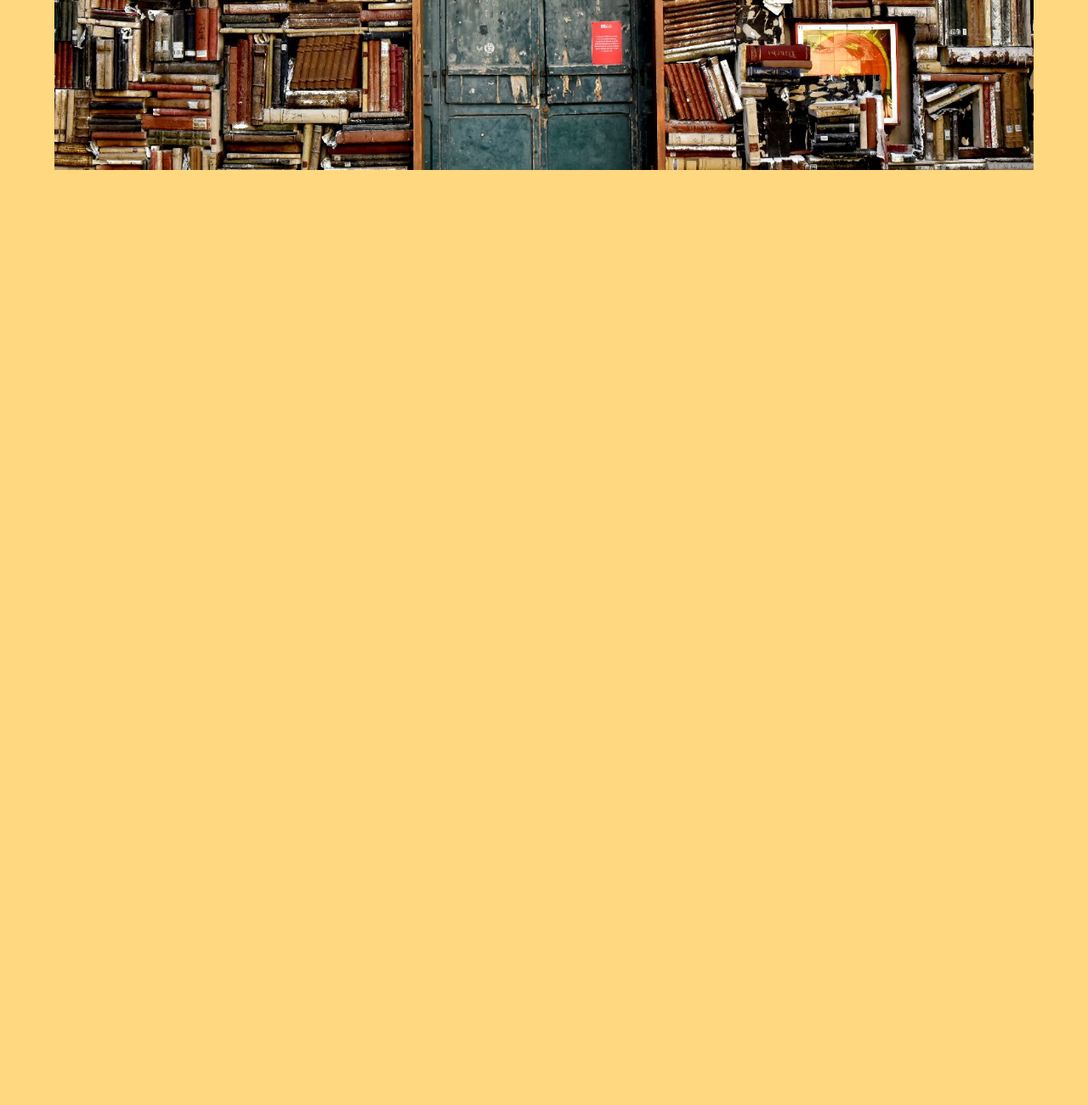
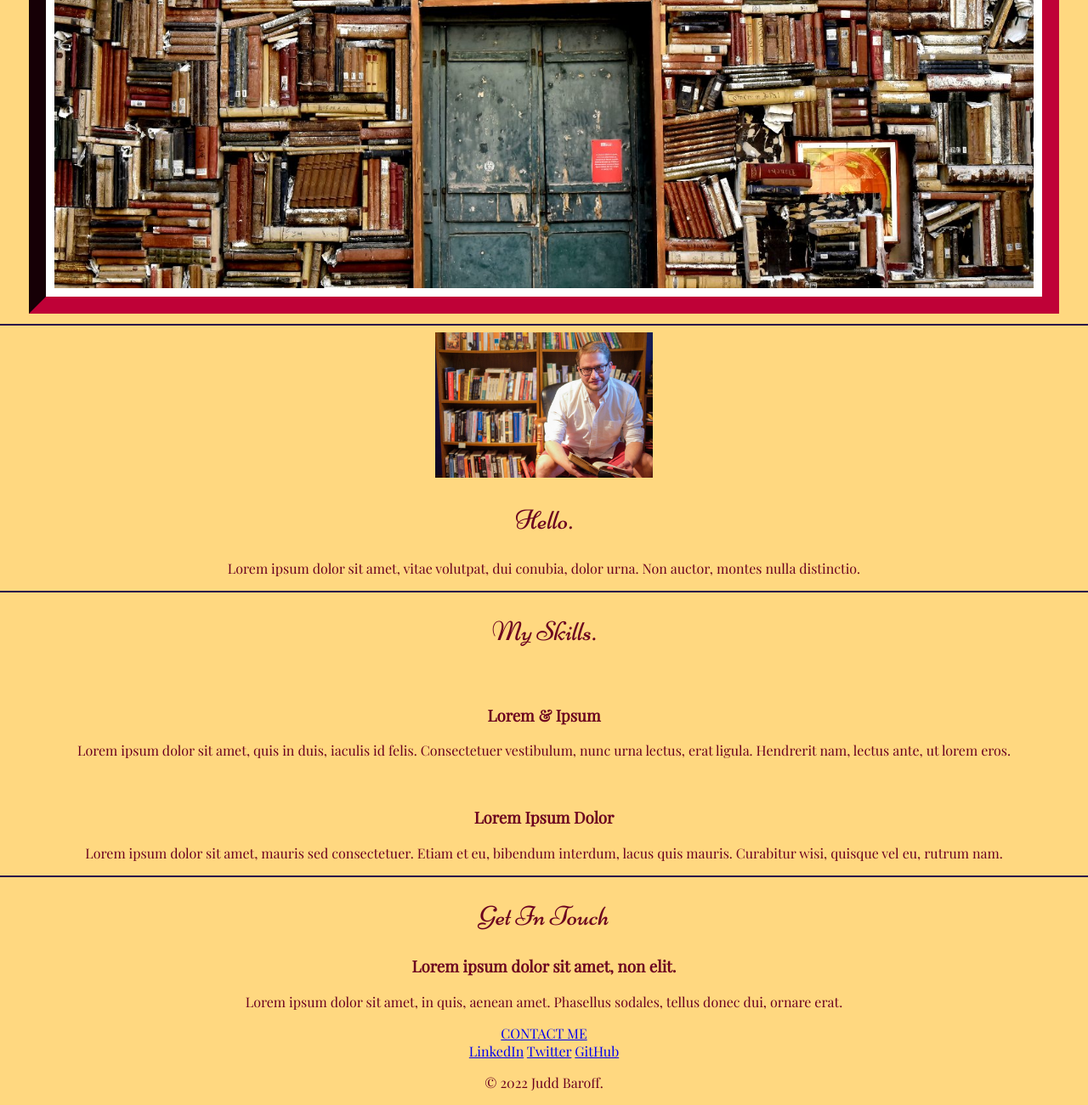
Before and after one commit to GearLion/personal_site, a plain HTML site: page index.html in a window 1280 px wide. Shown: the part 561-1861 px from the top of the page at 85% size. Before the commit the page ends 800 px from the top, so only its background shows below. Drawn offline with nearby package versions, Linux system fonts and the light colour scheme.

Commit message:
update site design

```diff
--- a/css/styles.css
+++ b/css/styles.css
@@ -6,14 +6,25 @@ body {
     margin-left: 0px;
     text-align: center;
     color: #6B011F;
+    font-family: 'Playfair Display', serif;
+
 }
 
 h1 {
     font-family: 'Yellowtail', cursive;
+    font-size: 4.275em;
+    margin: 100px auto 0px auto;
 }
 
 h2 {
     font-family: 'Niconne', cursive;
+    font-size: 2em;
+    font-weight: normal;
+}
+
+hr {
+    border: 2px #290149;
+    border-style: solid none none;
 }
 
 /* Class Styles */
@@ -45,7 +56,10 @@ h2 {
 #door_image {
     width: 90%;
     height: 90%;
-    margin-top: 40px;
+    border: 20px solid #6B011F;
+    border-style: inset;
+    padding: 10px;
+    background: white;
 }
 
 #header {
@@ -56,6 +70,11 @@ h2 {
     z-index: 1;
 }
 
-#introduction {
+#introduction_container {
     padding-top: 130px;
 }
+
+#long_profile {
+    height: 20%;
+    width: 20%;
+}
--- a/index.html
+++ b/index.html
@@ -15,12 +15,50 @@
     <div id="header">
         <img id="profile_photo" src="images/profile_5.png" alt="profile image of Judd Baroff">
     </div>
-    <div id="introduction">
+    <div id="introduction_container">
         <h1>I'm Judd</h1>
         <h2>subcreator</h2>
         <img id="right_lion" class="lions" src="images/right_lion.jpg" alt="lion image">
         <img id="left_lion" class="lions" src="images/left_lion.jpg" alt="lion image">
     </div>
     <img id="door_image" src="images/library_w_door.jpg" alt="mysterious library door">
+    <hr></hr>
+    <div class="middle-container">
+      <div class="profile">
+        <img id="long_profile" src="images/profile_1.jpeg" alt="full image of Judd Baroff">
+        <h2>Hello.</h2>
+        <p>Lorem ipsum dolor sit amet, vitae volutpat, dui conubia, dolor urna. Non auctor, montes nulla distinctio.</p>
+      </div>
+      <hr>
+      <div class="skills">
+        <h2>My Skills.</h2>
+        <div class="skill-row">
+          <img class="" src="" alt="">
+          <h3>Lorem & Ipsum</h3>
+          <p>Lorem ipsum dolor sit amet, quis in duis, iaculis id felis. Consectetuer vestibulum, nunc urna lectus, erat ligula. Hendrerit nam, lectus ante, ut lorem eros.</p>
+        </div>
+        <div class="skill-row">
+          <img class="" src="" alt="">
+          <h3>Lorem Ipsum Dolor</h3>
+          <p>Lorem ipsum dolor sit amet, mauris sed consectetuer. Etiam et eu, bibendum interdum, lacus quis mauris. Curabitur wisi, quisque vel eu, rutrum nam.</p>
+        </div>
+      </div>
+      <hr>
+      <div class="contact-me">
+        <h2>Get In Touch</h2>
+        <h3>Lorem ipsum dolor sit amet, non elit.</h3>
+        <p>Lorem ipsum dolor sit amet, in quis, aenean amet. Phasellus sodales, tellus donec dui, ornare erat.</p>
+        <a class="btn" href="mailto:hermes@juddbaroff.com">CONTACT ME</a>
+      </div>
+    </div>
+
+
+    <div class="bottom-container">
+        <a class="footer-link" href="https://www.linkedin.com/in/judd-baroff-a90001234/">LinkedIn</a>
+        <a class="footer-link" href="https://twitter.com/JuddBaroff">Twitter</a>
+        <a class="footer-link" href="https://github.com/GearLion">GitHub</a>
+
+      <p>© 2022 Judd Baroff.</p>
+    </div>
 </body>
 </html>
```
